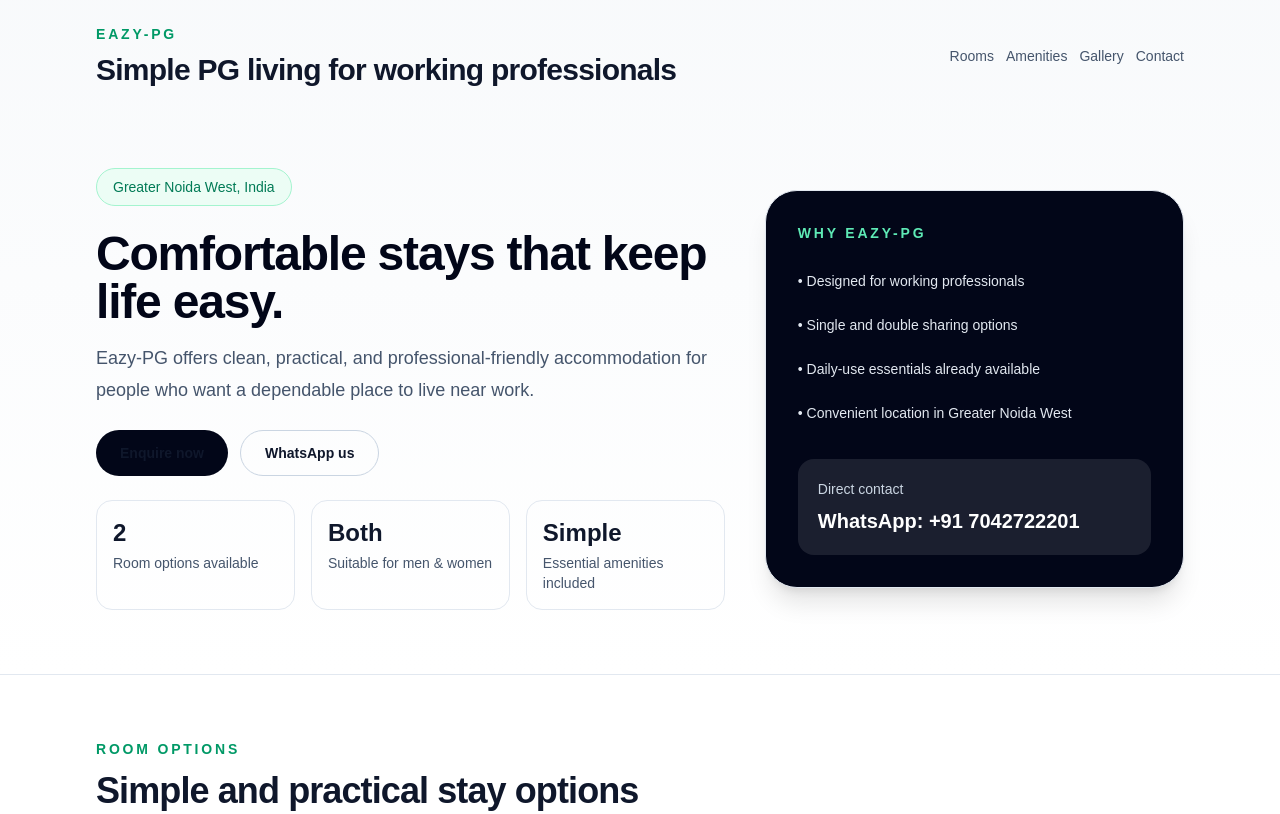
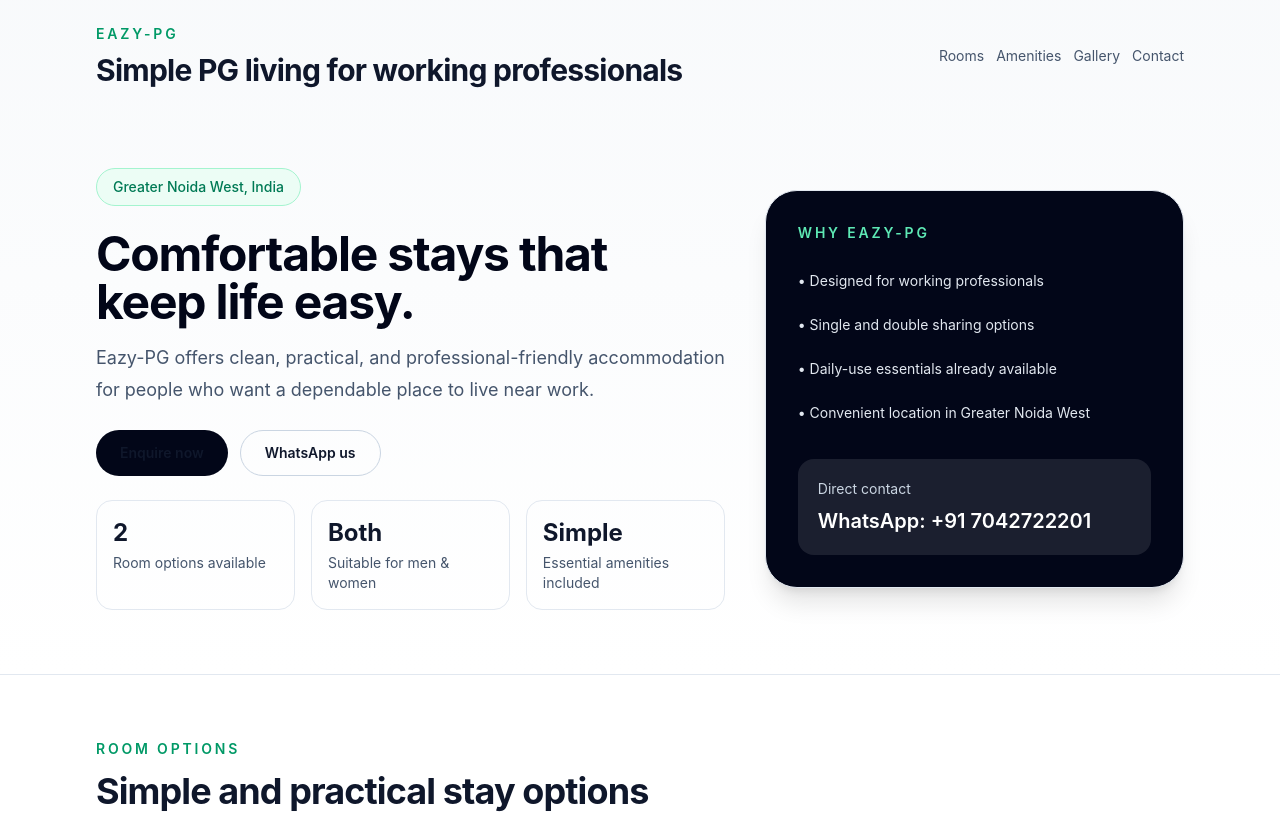
Before and after one commit to Alok-India/eazy-pg-stage1-v2, a Next.js app: page / in a window 1280 px wide. Shown: the top 814 px of the page. Built offline with nearby package versions, Linux system fonts and the light colour scheme.

Commit message:
Refactor: Implement minimalist theme colors and fonts

```diff
--- a/src/app/globals.css
+++ b/src/app/globals.css
@@ -1,8 +1,8 @@
 @import "tailwindcss";
 
 :root {
-  --background: #ffffff;
-  --foreground: #0f172a;
+  --background: #f8fafc; /* Lighter, soft off-white for a clean background */
+  --foreground: #334155; /* Darker, soft grey for readable text */
 }
 
 @theme inline {
@@ -24,7 +24,7 @@ body {
   margin: 0;
   background: var(--background);
   color: var(--foreground);
-  font-family: Arial, Helvetica, sans-serif;
+  font-family: 'Inter', sans-serif; /* Proposing a slightly more modern font stack */
 }
 
 a {
@@ -40,6 +40,6 @@ button {
 }
 
 ::selection {
-  background: #bbf7d0;
-  color: #052e16;
+  background: #a5f3fc; /* A subtle, modern highlight color */
+  color: #083344;
 }
```
